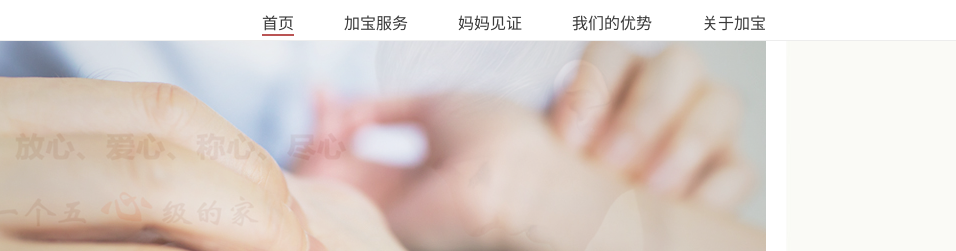
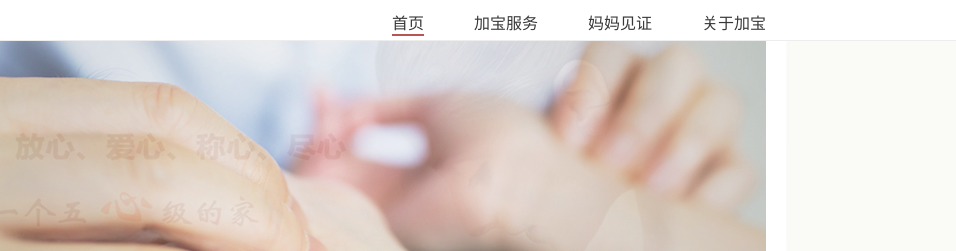
Before and after one commit to vollov/jbws.ca, a website: page expressjs/app/index.html in a window 1280 px wide. Shown: the top 251 px of the page, 324-1280 px from the left. Drawn offline with Linux system fonts and the light colour scheme.

Commit message:
add code

```diff
--- a/expressjs/app/index.html
+++ b/expressjs/app/index.html
@@ -27,7 +27,7 @@ jQuery("#banner").slide({titCell:".hd li",mainCell:".bd ul",trigger:"click",effe
 					<li><a href="" class="on">首页</a></li>
 					<li><a href="service/">加宝服务</a></li>
 					<li><a href="mother/">妈妈见证</a></li>
-					<li><a href="advantage/">我们的优势</a></li>
+					<!--<li><a href="advantage/">我们的优势</a></li>-->
 					<li><a href="about/">关于加宝</a></li>
 					<!--<li><a href="news/index.html">热点资讯</a></li>-->
 				</ul>
```
